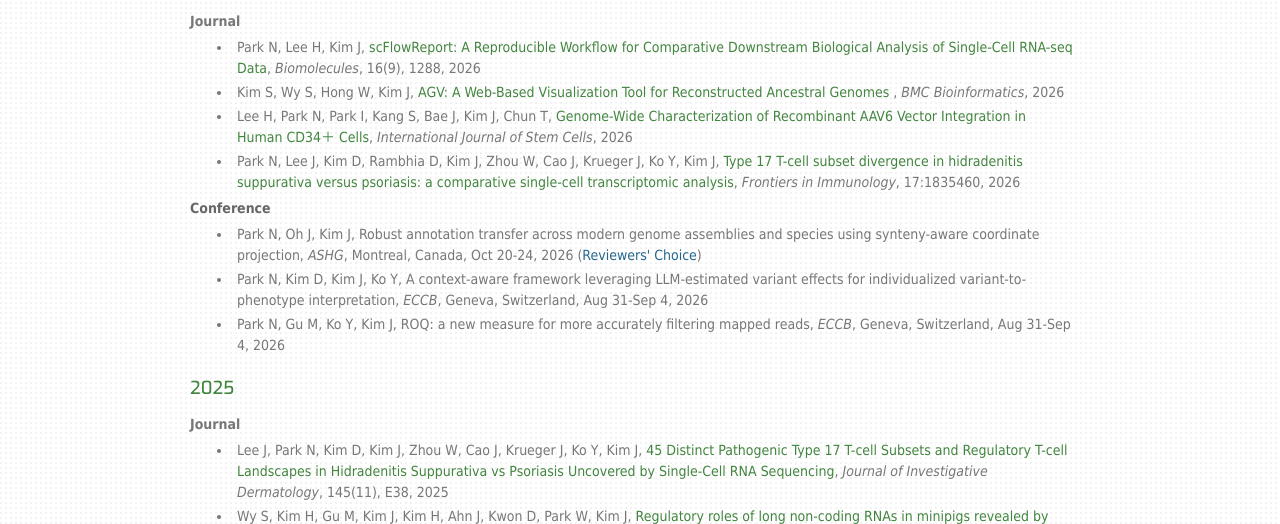
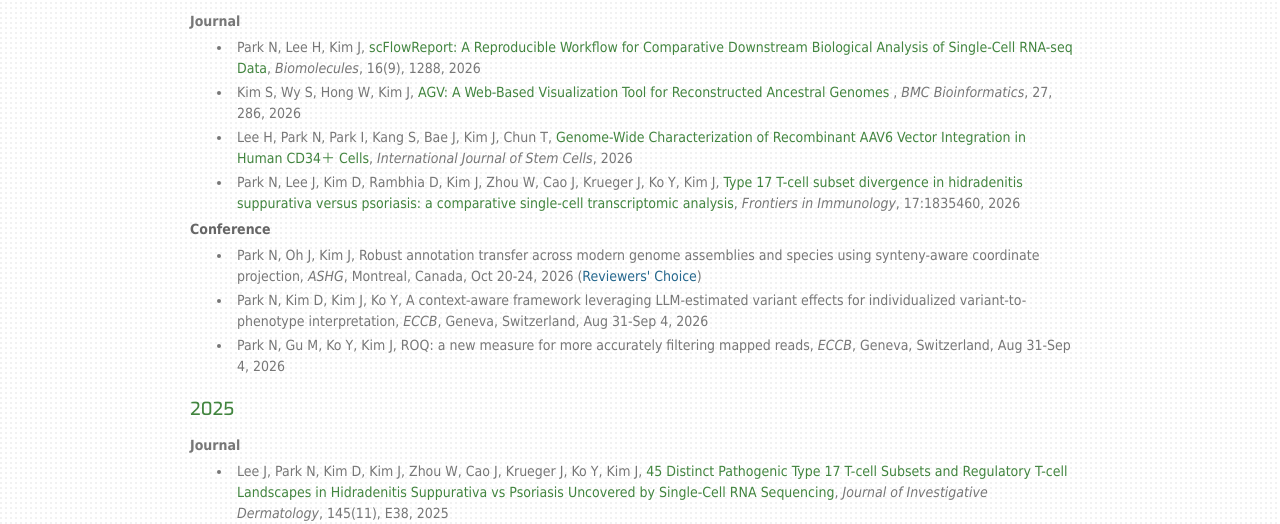
Before and after one commit to jkimlab/jkimlab.github.io, a plain HTML site: page publications.html in a window 1280 px wide. Shown: the part 252-776 px from the top of the page. Drawn offline with Linux system fonts and the light colour scheme; a web font is replaced by a local one.

Commit message:
Update publications.html

```diff
--- a/publications.html
+++ b/publications.html
@@ -5,7 +5,7 @@
 	<strong>Journal</strong></span><span style="color:rgb(119, 119, 119)">&#8203;</span>&#8203;
 	<ul style="color:rgb(119, 119, 119)">
 		<li>Park N, Lee H, Kim J,&nbsp;<a href="https://www.mdpi.com/2218-273X/16/9/1288" target="_blank" rel="noopener noreferrer">scFlowReport: A Reproducible Workflow for Comparative Downstream Biological Analysis of Single-Cell RNA-seq Data</a>, <em>Biomolecules</em>, 16(9), 1288, 2026</li>
-		<li>Kim S, Wy S, Hong W, Kim J,&nbsp;<a href="https://link.springer.com/article/10.1186/s12859-026-06610-0" target="_blank" rel="noopener noreferrer">AGV: A Web-Based Visualization Tool for Reconstructed Ancestral Genomes </a>, <em>BMC Bioinformatics</em>, 2026</li>
+		<li>Kim S, Wy S, Hong W, Kim J,&nbsp;<a href="https://link.springer.com/article/10.1186/s12859-026-06610-0" target="_blank" rel="noopener noreferrer">AGV: A Web-Based Visualization Tool for Reconstructed Ancestral Genomes </a>, <em>BMC Bioinformatics</em>, 27, 286, 2026</li>
 		<li>Lee H, Park N, Park I, Kang S, Bae J, Kim J, Chun T,&nbsp;<a href="https://www.ijstemcell.com/journal/view.html?doi=10.15283/ijsc26038" target="_blank" rel="noopener noreferrer">Genome-Wide Characterization of Recombinant AAV6 Vector Integration in Human CD34＋ Cells</a>, <em>International Journal of Stem Cells</em>, 2026</li>
 		<li>Park N, Lee J, Kim D, Rambhia D, Kim J, Zhou W, Cao J, Krueger J, Ko Y, Kim J,&nbsp;<a href="https://www.frontiersin.org/journals/immunology/articles/10.3389/fimmu.2026.1835460/" target="_blank" rel="noopener noreferrer">Type 17 T-cell subset divergence in hidradenitis suppurativa versus psoriasis: a comparative single-cell transcriptomic analysis</a>, <em>Frontiers in Immunology</em>, 17:1835460, 2026</li>
 	</ul>
```
